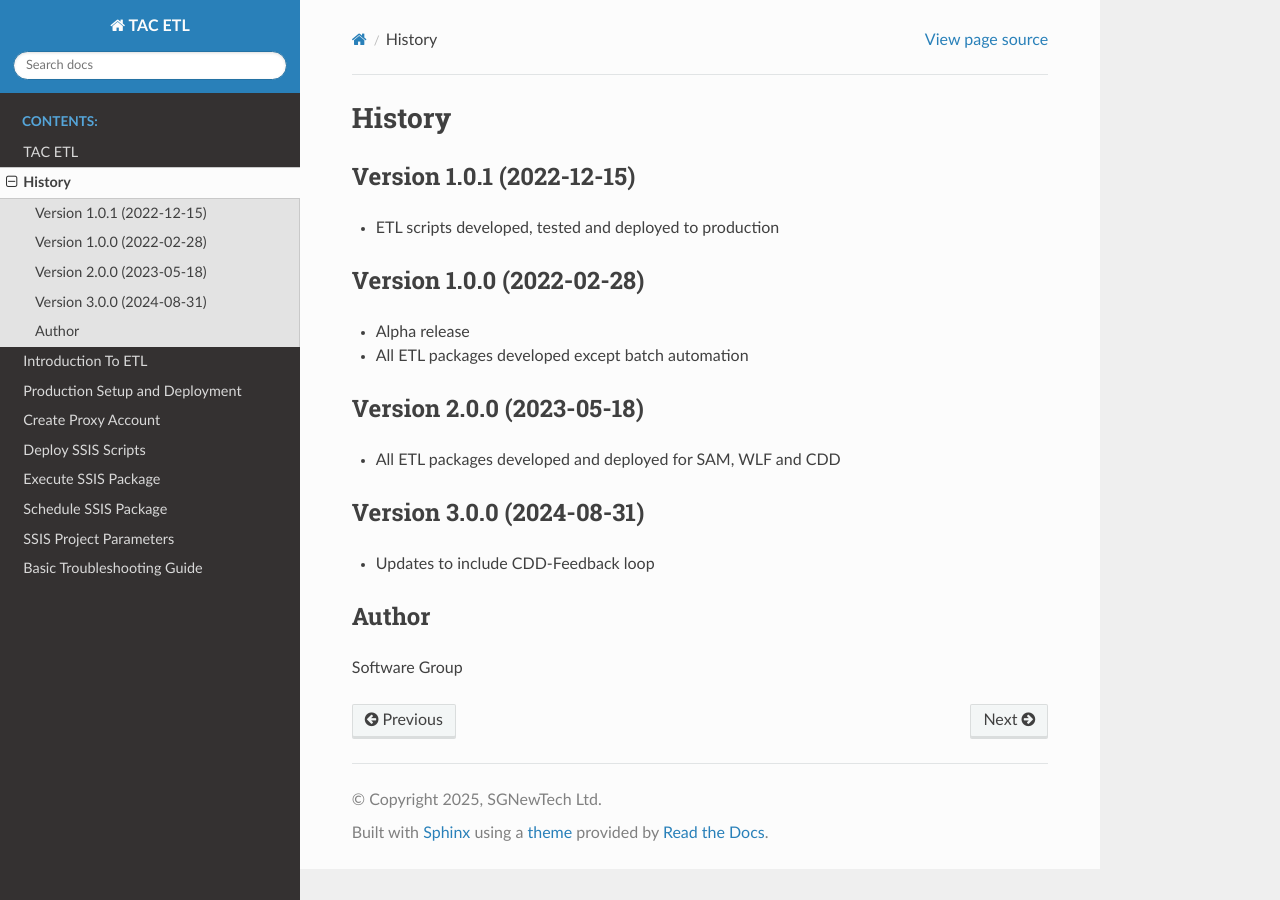
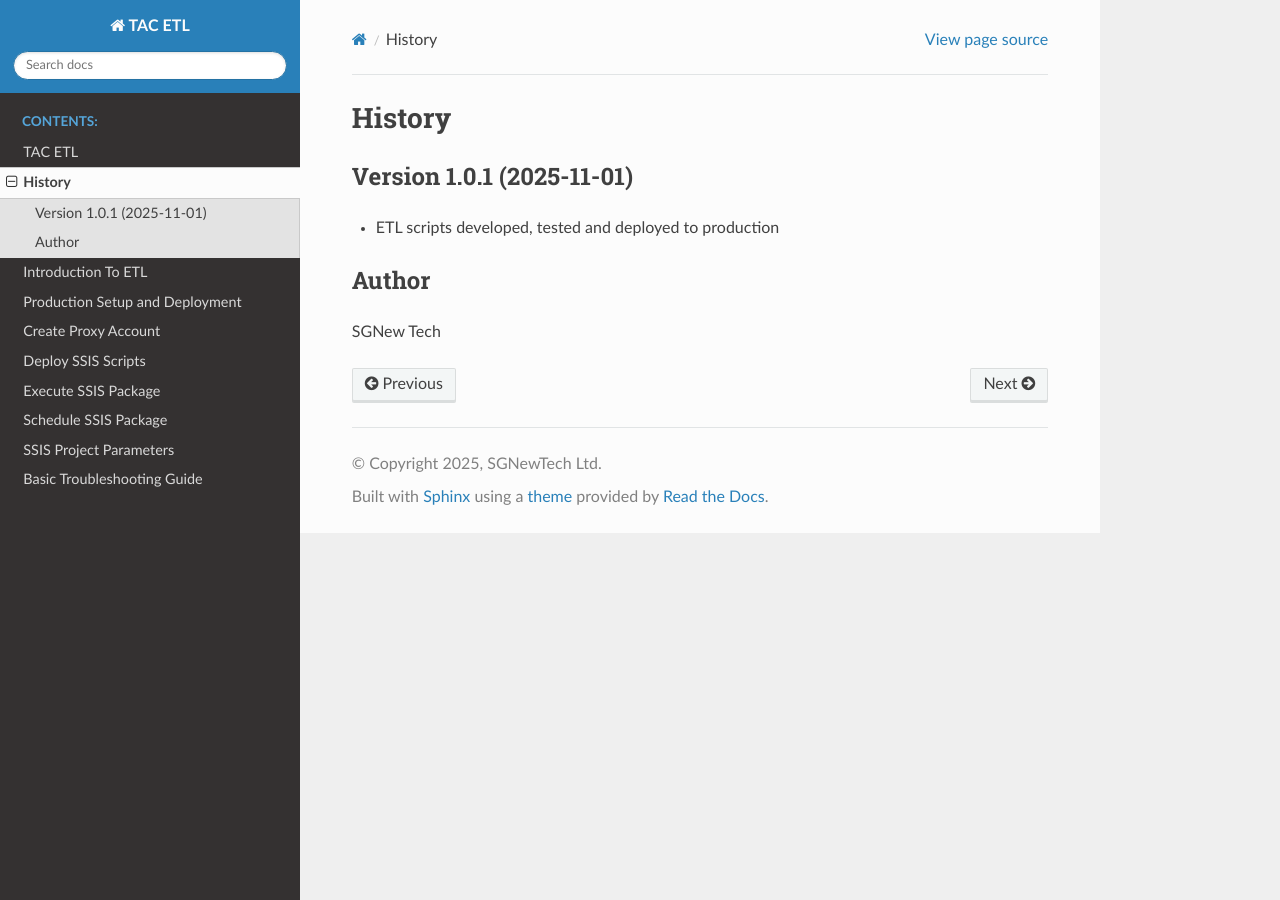
Before and after one commit to stevenyaga/tac-etl, a Sphinx documentation site: the page built from docs/HISTORY.rst, in a window 1280 px wide. Built offline with Sphinx 7.4.7 and the Read the Docs theme 3.1.0, drawn with Linux system fonts in a browser that asks for light colours.

Commit message:
docs: Update history

```diff
--- a/docs/HISTORY.rst
+++ b/docs/HISTORY.rst
@@ -2,30 +2,13 @@
 History
 =======
 
-Version 1.0.1 (2022-12-15)
+Version 1.0.1 (2025-11-01)
 --------------------------
 
 * ETL scripts developed, tested and deployed to production
 
 
-Version 1.0.0 (2022-02-28)
---------------------------
-
-* Alpha release
-* All ETL packages developed except batch automation
-
-Version 2.0.0 (2023-05-18)
---------------------------
-
-* All ETL packages developed and deployed for SAM, WLF and CDD
-
-Version 3.0.0 (2024-08-31)
---------------------------
-
-* Updates to include CDD-Feedback loop
-
-
 Author
 ------
 
-Software Group
+SGNew Tech
```
